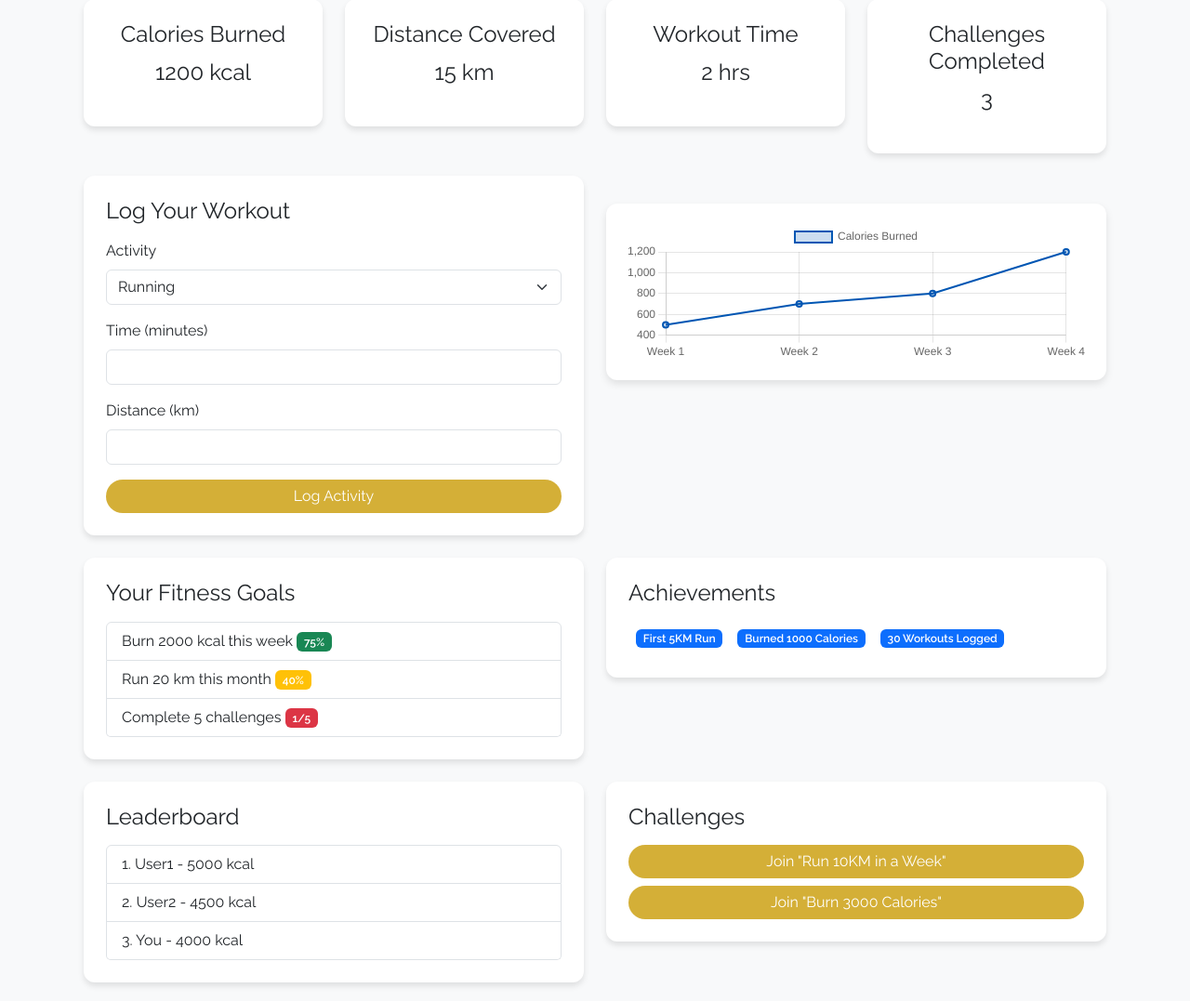
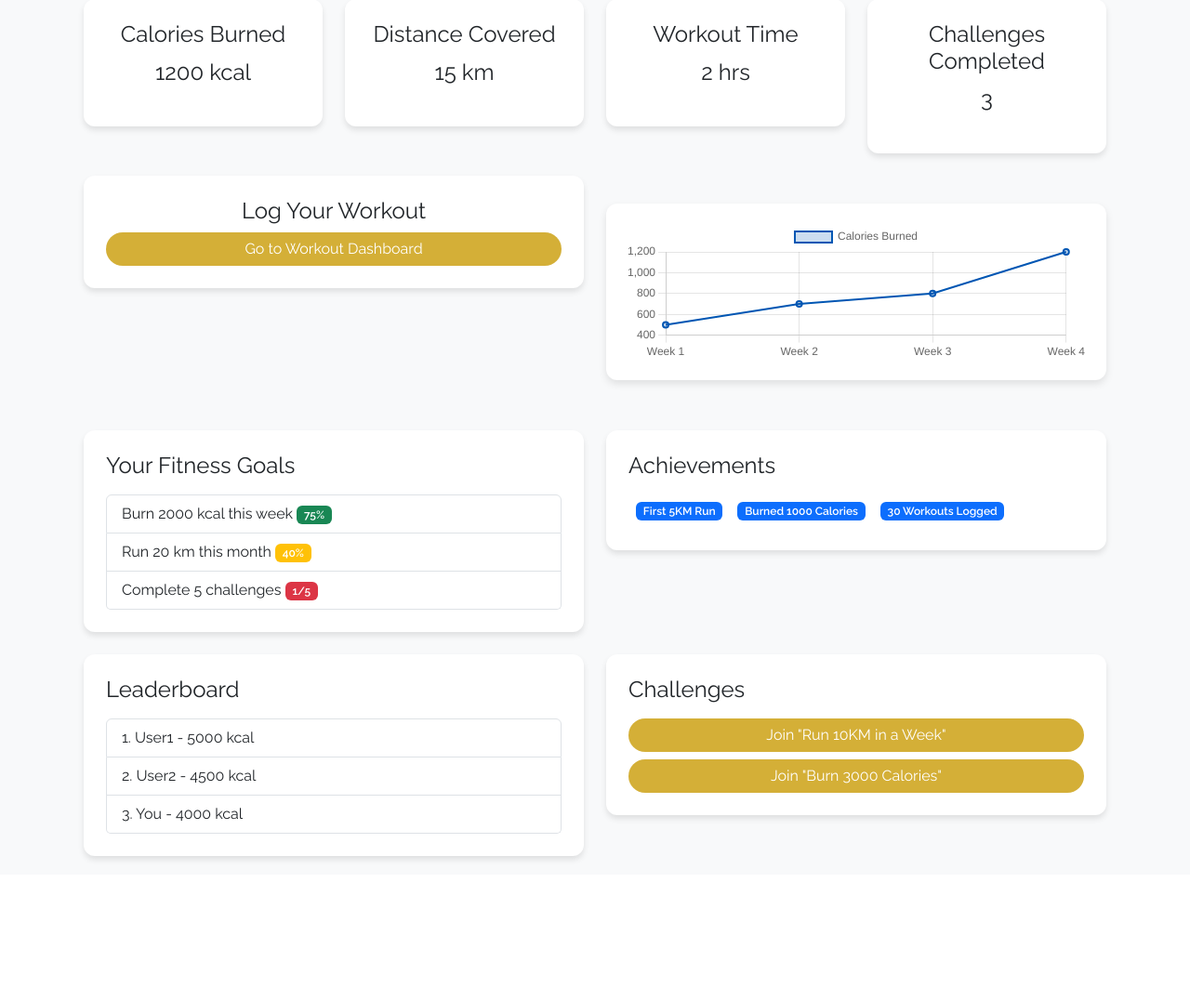
Before and after one commit to mariari-chickennuggets/SAM-BE, a PHP site: page /F01/dashboard.php in a window 1280 px wide. Shown: the part 159-1236 px from the top of the page at 93% size. After the commit the page ends 1086 px from the top, so only its background shows below. Run offline with PHP 8.4, Linux system fonts and the light colour scheme.

Commit message:
Moddified multiple files

```diff
--- a/F01/dashboard.php
+++ b/F01/dashboard.php
@@ -99,45 +99,9 @@
 
         <div class="row">
             <div class="col-md-6">
-                <div class="card p-4">
-                    <h4 class="card-title mb-3">Log Your Workout</h4>
-                    <form>
-                        <div class="mb-3">
-                            <label for="activity" class="form-label">Activity</label>
-                            <select class="form-select" id="activity" required>
-                                <option value="running">Running</option>
-                                <option value="swimming">Swimming</option>
-                                <option value="cycling">Cycling</option>
-                                <option value="weightlifting">Weightlifting</option>
-                                <option value="yoga">Yoga</option>
-                                <option value="custom">Custom Activity</option>
-                            </select>
-                        <div id="customActivityInput" class="mt-3" style="display: none;">
-                            <label for="customActivity" class="form-label">Custom Activity</label>
-                            <input type="text" id="customActivity" class="form-control">
-                        </div>
-
-                        <script>
-                            document.getElementById('activity').addEventListener('change', function() {
-                                var customActivityInput = document.getElementById('customActivityInput');
-                                if (this.value === 'custom') {
-                                    customActivityInput.style.display = 'block';
-                                } else {
-                                    customActivityInput.style.display = 'none';
-                                }
-                            });
-                        </script>
-                        </div>
-                        <div class="mb-3">
-                            <label for="time" class="form-label">Time (minutes)</label>
-                            <input type="number" id="time" class="form-control" required min="0">
-                        </div>
-                        <div class="mb-3">
-                            <label for="distance" class="form-label">Distance (km)</label>
-                            <input type="number" id="distance" class="form-control">
-                        </div>
-                        <button type="submit" class="btn btn-primary w-100">Log Activity</button>
-                    </form>
+                <div class="card p-4 text-center">
+                    <h4>Log Your Workout</h4>
+                    <a href="workoutDashboard.php" class="btn btn-primary w-100">Go to Workout Dashboard</a>
                 </div>
             </div>
 
--- a/F01/logworkout.php
+++ b/F01/logworkout.php
@@ -3,7 +3,7 @@ include 'connect.php';
 session_start();
 
 if (!isset($_SESSION['userId'])) {
-    header("Location: login.php"); // Redirect if not logged in
+    header("Location: login.php");
     exit();
 }
 
```
